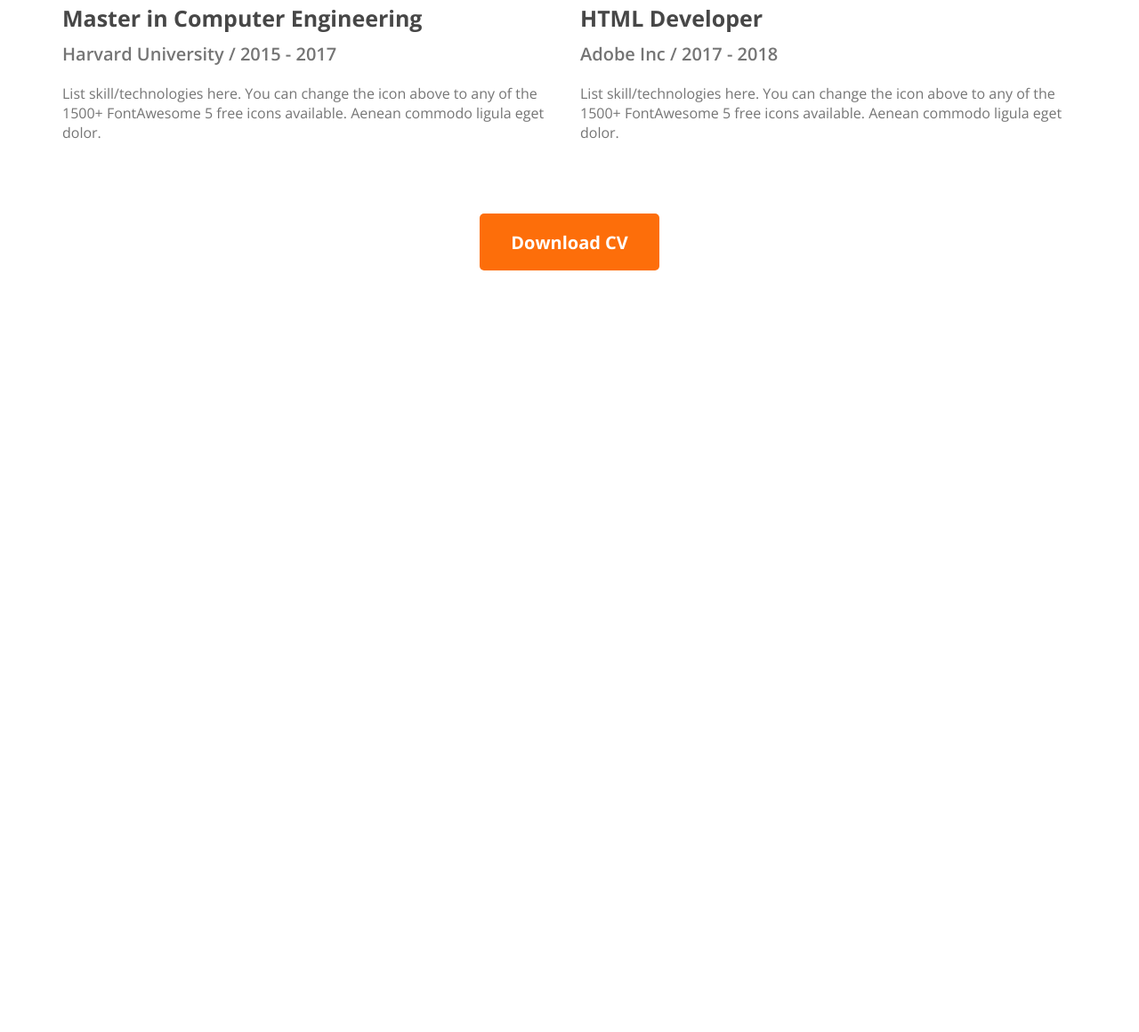
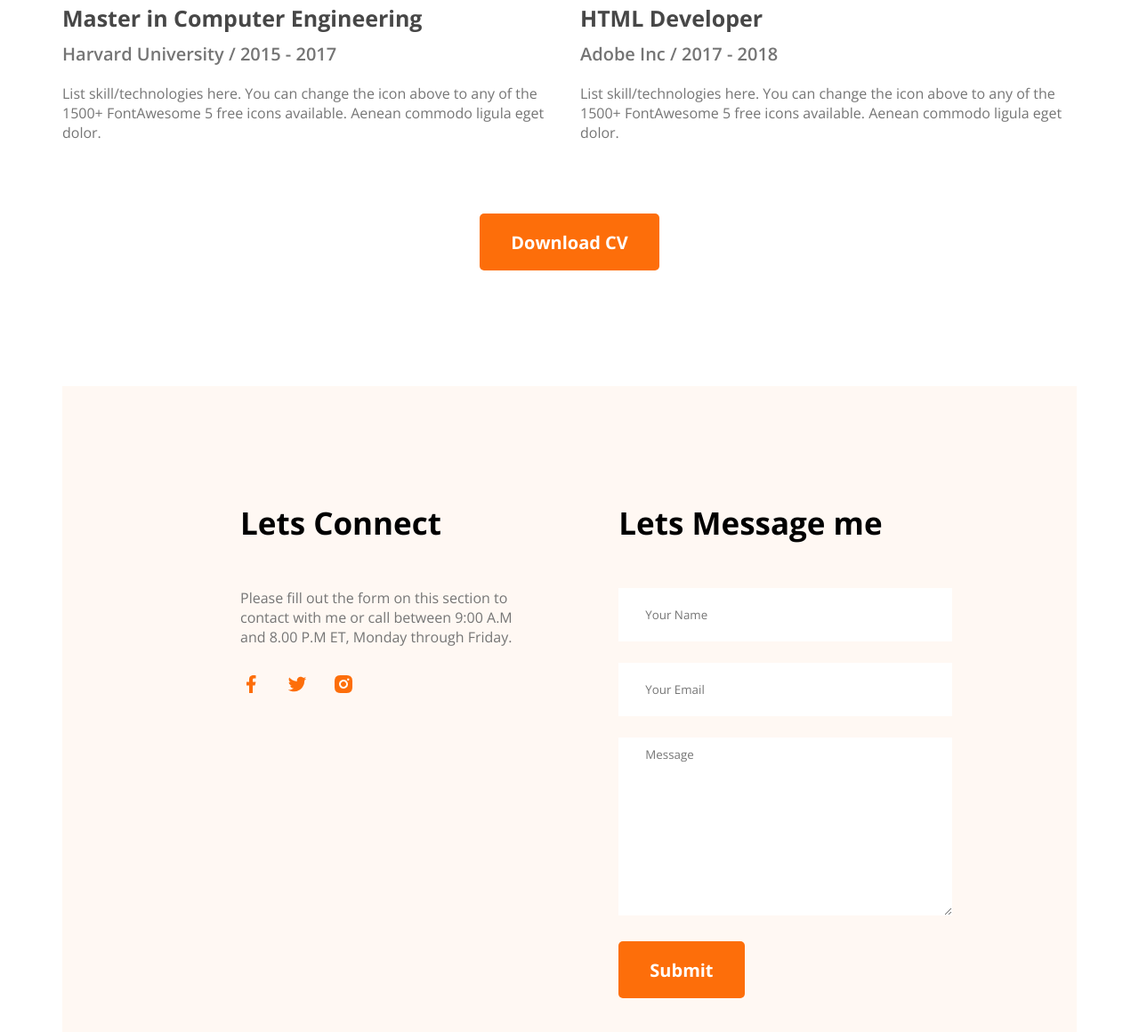
Before and after one commit to niloyds/developer-portfolio1, a plain HTML site: page index.html in a window 1280 px wide. Shown: the part 2877-4037 px from the top of the page at 89% size. Before the commit the page ends 3181 px from the top, so only its background shows below. Drawn offline with nearby package versions, Linux system fonts and the light colour scheme.

Commit message:
Contact section are complete

```diff
--- a/css/portfolio.css
+++ b/css/portfolio.css
@@ -200,7 +200,43 @@ main {
     margin-bottom: 30px;
 }
 
-.resume-button{
+.resume-button {
     margin-top: 50px;
     text-align: center;
 }
+
+
+
+/* ===================================
+        Resume Styles
+===================================*/
+.contact {
+    display: flex;
+    gap: 117px;
+    background-color: #FFF8F3;
+    padding: 130px 200px;
+    margin-top: 130px;
+}
+.contact .section-description{
+    font-size: 16px;
+}
+.contact a{
+    margin-right: 24px;
+    text-decoration: none;
+}
+
+.contact .section-title {
+    text-align: left;
+    font-size: 35px;
+    font-weight: 700;
+}
+
+.contact input[type="text"], input[type="email"], textarea{
+    margin-bottom: 24px;
+    border: 0;
+    width: 100%;
+    padding: 10px 30px;
+}
+input{
+    height: 40px;
+}
--- a/index.html
+++ b/index.html
@@ -161,6 +161,37 @@
                 <button class="btn-primary">Download CV</button>
             </div>
         </section>
+
+        <!-- ============================
+                    Contract Section
+            ============================ -->
+
+        <section class="contact">
+            <div>
+                <h3 class="section-title">Lets Connect</h3>
+                <p class="section-description">Please fill out the form on this section to contact with me or call between 9:00 A.M and 8.00 P.M ET,
+                    Monday through Friday.</p>
+                <a href="">
+                    <img src="images/icons/facebook.png" alt="">
+                </a>
+                <a href="">
+                    <img src="images/icons/twitter.png" alt="">
+                </a>
+                <a href="">
+                    <img src="images/icons/insta.png" alt="">
+                </a>
+            </div>
+            <!-- Form section -->
+            <div>
+                <h3 class="section-title">Lets Message me</h3></p>
+                <form action="">
+                    <input type="text" name="" id="" placeholder="Your Name">
+                    <input type="email" name="" id="" placeholder="Your Email">
+                    <textarea name="" id="" cols="30" rows="10" placeholder="Message"></textarea>
+                    <input class="btn-primary" type="submit" value="Submit">
+                </form>
+            </div>
+        </section>
     </main>
 </body>
 
```
